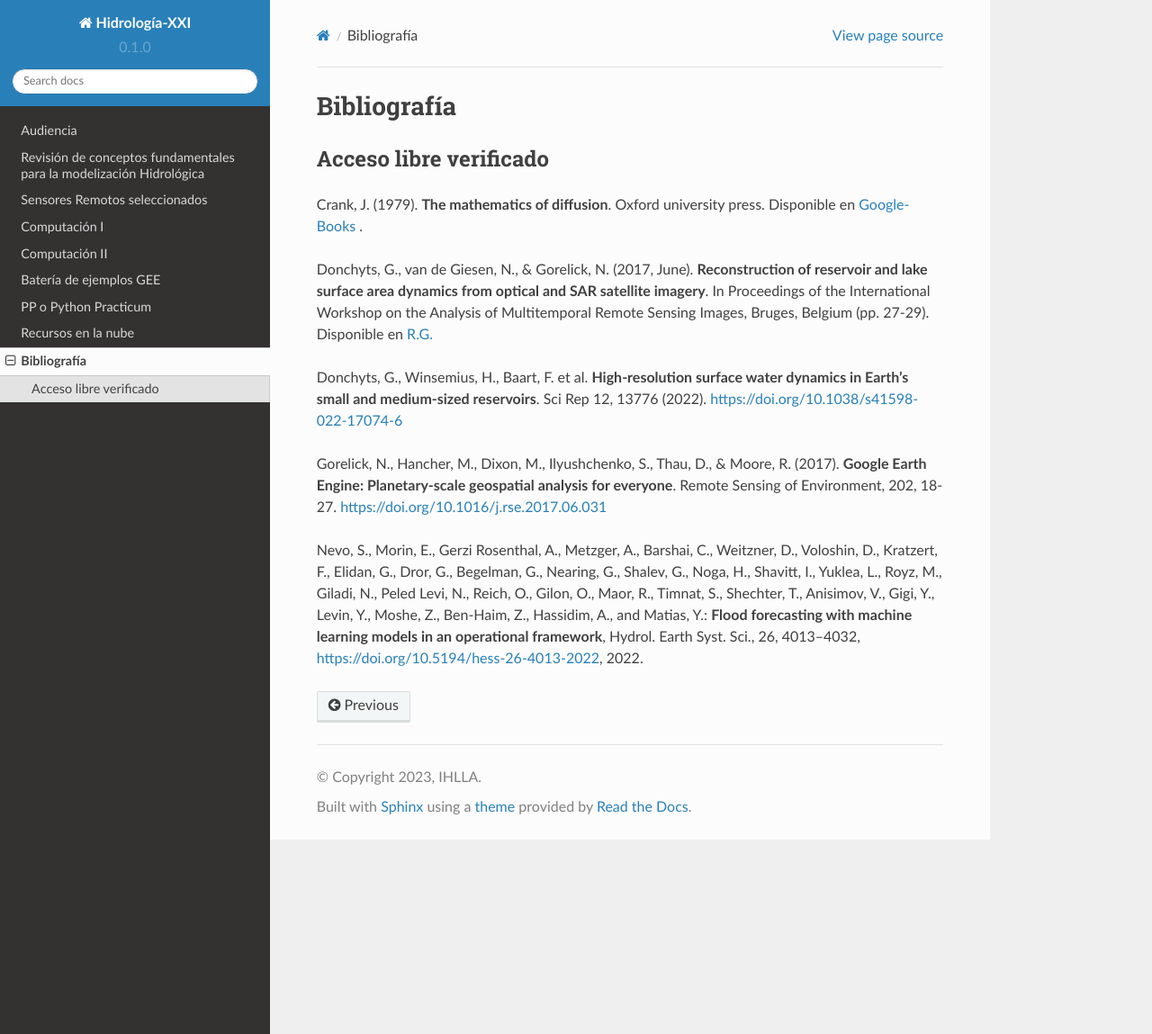
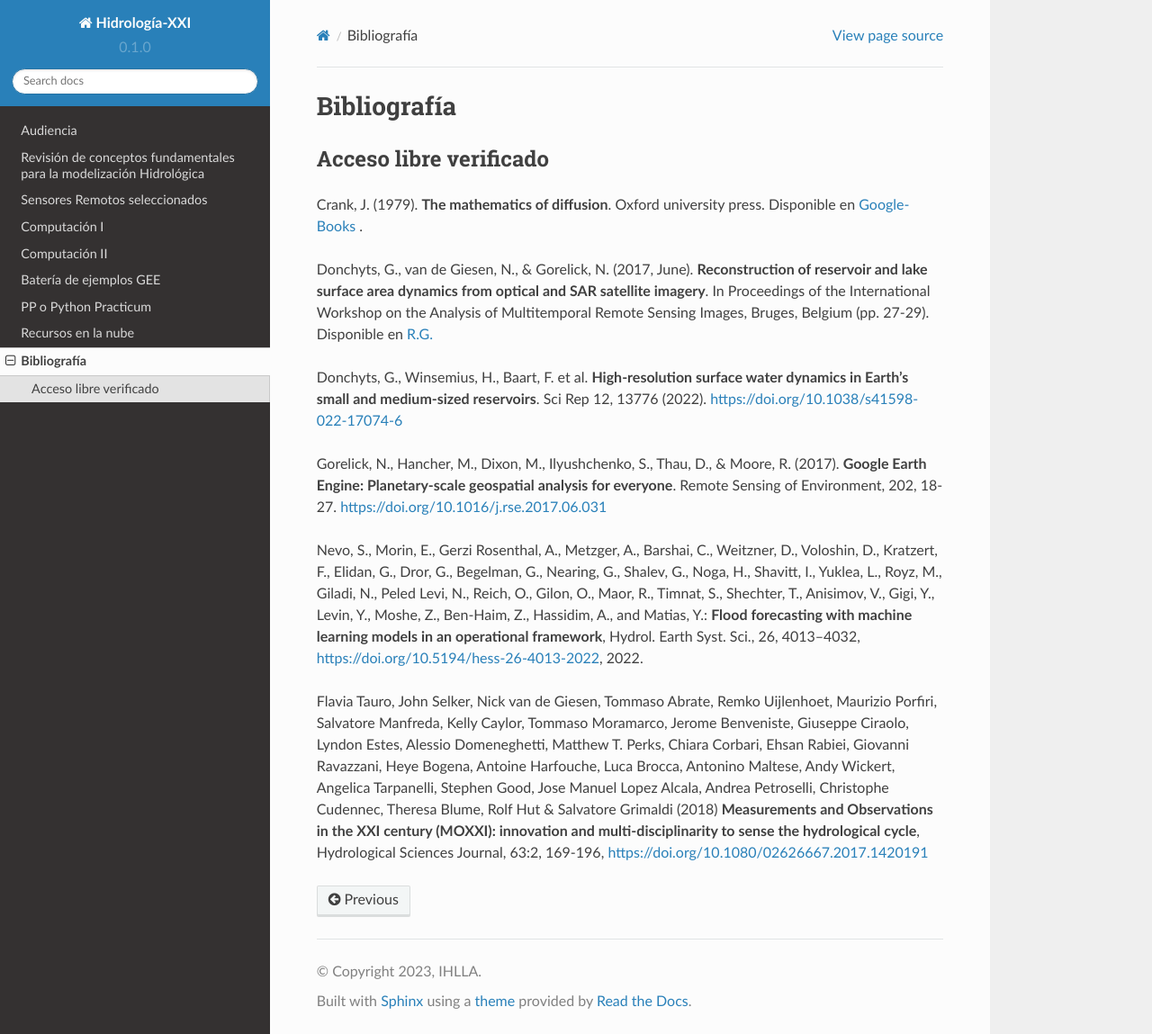
Before and after one commit to ivillamadrid/HidrologiaXXI, a Sphinx documentation site: the page built from docs/source/bibliografia.rst, in a window 1280 px wide and 1149 px high. Shown: the whole window at 90% size. Built offline with Sphinx 7.4.7 and the Read the Docs theme 2.0.0, drawn with Linux system fonts in a browser that asks for light colours.

Commit message:
Update bibliografia.rst

```diff
--- a/docs/source/bibliografia.rst
+++ b/docs/source/bibliografia.rst
@@ -16,3 +16,5 @@ Donchyts, G., Winsemius, H., Baart, F. et al. **High-resolution surface water dy
 Gorelick, N., Hancher, M., Dixon, M., Ilyushchenko, S., Thau, D., & Moore, R. (2017). **Google Earth Engine: Planetary-scale geospatial analysis for everyone**. Remote Sensing of Environment, 202, 18-27. https://doi.org/10.1016/j.rse.2017.06.031
 
 Nevo, S., Morin, E., Gerzi Rosenthal, A., Metzger, A., Barshai, C., Weitzner, D., Voloshin, D., Kratzert, F., Elidan, G., Dror, G., Begelman, G., Nearing, G., Shalev, G., Noga, H., Shavitt, I., Yuklea, L., Royz, M., Giladi, N., Peled Levi, N., Reich, O., Gilon, O., Maor, R., Timnat, S., Shechter, T., Anisimov, V., Gigi, Y., Levin, Y., Moshe, Z., Ben-Haim, Z., Hassidim, A., and Matias, Y.: **Flood forecasting with machine learning models in an operational framework**, Hydrol. Earth Syst. Sci., 26, 4013–4032, https://doi.org/10.5194/hess-26-4013-2022, 2022.
+
+Flavia Tauro, John Selker, Nick van de Giesen, Tommaso Abrate, Remko Uijlenhoet, Maurizio Porfiri, Salvatore Manfreda, Kelly Caylor, Tommaso Moramarco, Jerome Benveniste, Giuseppe Ciraolo, Lyndon Estes, Alessio Domeneghetti, Matthew T. Perks, Chiara Corbari, Ehsan Rabiei, Giovanni Ravazzani, Heye Bogena, Antoine Harfouche, Luca Brocca, Antonino Maltese, Andy Wickert, Angelica Tarpanelli, Stephen Good, Jose Manuel Lopez Alcala, Andrea Petroselli, Christophe Cudennec, Theresa Blume, Rolf Hut & Salvatore Grimaldi (2018) **Measurements and Observations in the XXI century (MOXXI): innovation and multi-disciplinarity to sense the hydrological cycle**, Hydrological Sciences Journal, 63:2, 169-196, https://doi.org/10.1080/02626667.2017.1420191
```
